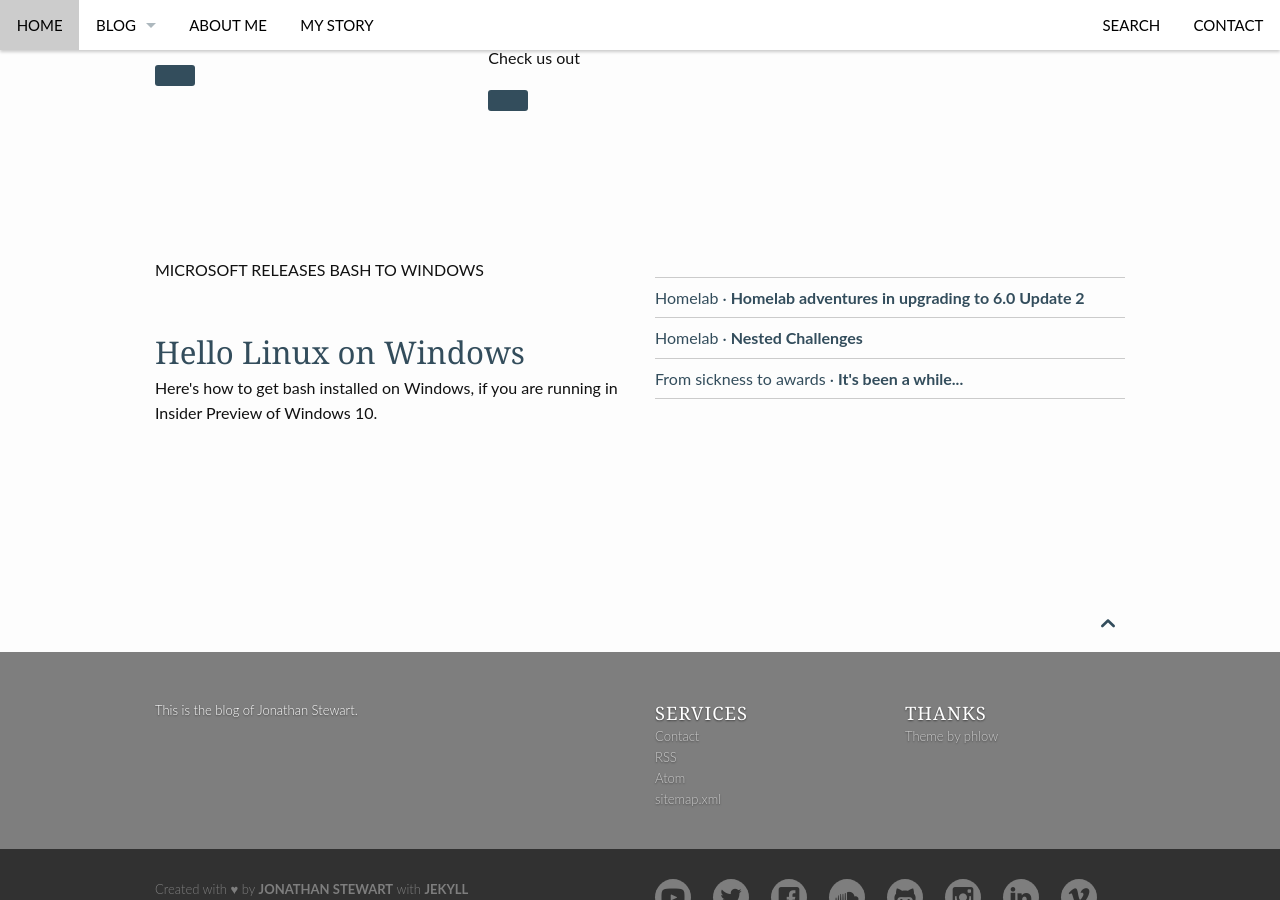
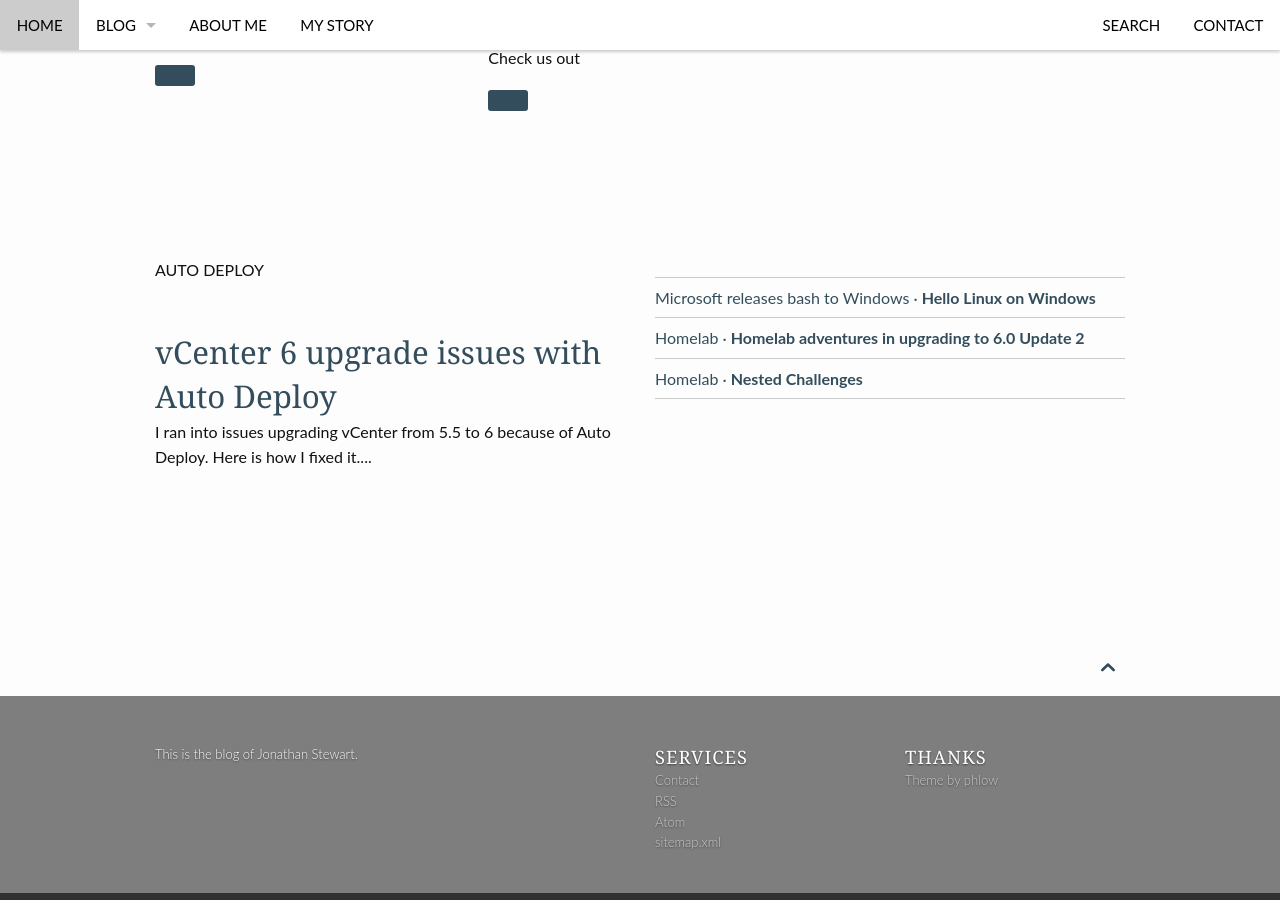
Before and after one commit to virtuallyanadmi/virtuallyanadmi.github.io, a Jekyll site: the page built from pages/pages-root-folder/index.md, in a window 1280 px wide and 900 px high, scrolled down 731 px. Built offline with Jekyll 4.4.1, drawn with Linux system fonts in a browser that asks for light colours; part of the change alters nothing that is shown.

````diff
--- a/_config.yml
+++ b/_config.yml
@@ -67,6 +67,7 @@ exclude:
     - LICENSE
     - README.md
     - INSTALL.md
+    - Rakefile
 
 
 # The language setting is used in /includes/header.html for html-settings
@@ -238,3 +239,5 @@ google_analytics_tracking_id: UA-22361832-1
 # used in _includes/footer_scripts
 
 # tawkto_embed_uri:
+gems:
+  - jekyll-paginate
--- /dev/null
+++ b/_posts/2016-07-21-vcenter-6-upgrade-issues-with-auto-deploy.markdown
@@ -0,0 +1,30 @@
+---
+layout: page
+title: "vCenter 6 upgrade issues with Auto Deploy"
+date: "2016-07-21 20:05:29 -0500"
+image:
+  thumb: Autodeploy.jpg
+subheadline: Auto Deploy
+teaser: "I ran into issues upgrading vCenter from 5.5 to 6 because of Auto Deploy. Here is how I fixed it...."
+category: vmware
+tags:
+  - vCenter Upgrades
+  - vCenter 5.5
+  - vCenter 6.0
+  - Auto Deploy
+---
+
+We are in the middle of a big project at work where we will be upgrading and migrating our internal private cloud from one vBlock to a new vBlock. As part of this process. One of the tasks is to upgrade our vCenter that is connected to our vCloud Director from 5.5 to 6.0 Update 2. First we upgraded the vCloud Director to a version that would support vSphere 6. Then I had the task of upgrading the lab vCenter.
+
+Since we were already running an external Single Sign On server, I upgraded it with no issues to the new external Platform Services Controller.
+
+Next in line was the vCenter Server. We run a Windows-based vCenter (hopefully down the road we will migrate to the appliance). I started the installation. but after entering in the credentials for the administrator@vsphere.local and service account for the vCenter I received an error about Auto Deploy 5.1 being installed and the upgrade could not continue until either a compatible version was installed or it was uninstalled.
+
+So, I logged in to the vCenter and found out that the Auto Deploy that was registered to the vCenter no longer existed and in our environment we are not running Auto Deploy anywhere at the moment. So I just couldn't log on to a server and run the following command to un-register Auto Deploy from the vCenter:
+```
+autodeploy-register -U -a ipaddress -u username -w password -p 80
+```
+
+So researching what to do, I came across a couple of blog entries from others. The first one was from [Christian Heim](http://christian.weblog.heimdaheim.de/2012/02/04/vmware-auto-deploy-already-registered-ruleengine/). In his post, he was able to show how to get the autodeploy-register.exe out of the setup. The second one was from [Joshua Andrews](http://sostechblog.com/2012/05/31/un-auto-deployed-ed/) which was able to show how to un-register Auto Deploy.
+
+Needless to say, I ran the commands after extracting out the executable and voila, I was able to continue the upgrade.
````
Also changed, not shown: images/Autodeploy.jpg (added).
